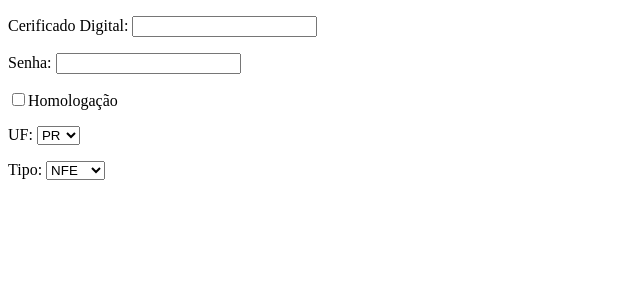
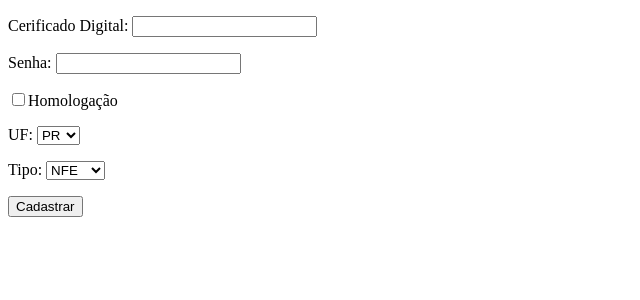
Before and after one commit to erikseyti/TesteTadaSoftware, a Flask app: template app/templates/nfe/status.html in a window 1280 px wide. Shown: the top 300 px of the page, without its empty margins (0-640 px from the left). Run offline with Flask 2, Linux system fonts and the light colour scheme; the template is opened without the code that fills it, so the values that code supplies are empty.

Commit message:
html versao 5

```diff
--- a/app/nfe/controllers.py
+++ b/app/nfe/controllers.py
@@ -1,6 +1,5 @@
 # -*- coding: utf-8 -*-
-from flask import Blueprint, render_template
-
+from flask import Blueprint, render_template, request, redirect, url_for
 # Define the blueprint: 'nfe', set its url prefix: app.url/auth
 nfe = Blueprint('nfe', __name__)
 
--- a/app/templates/nfe/status.html
+++ b/app/templates/nfe/status.html
@@ -46,6 +46,7 @@
   	 	<option value="NFCE">NFCE</option>
 	</select>
 	</p>
+     <button type="button">Cadastrar</button>
 
 
 </form>
```
